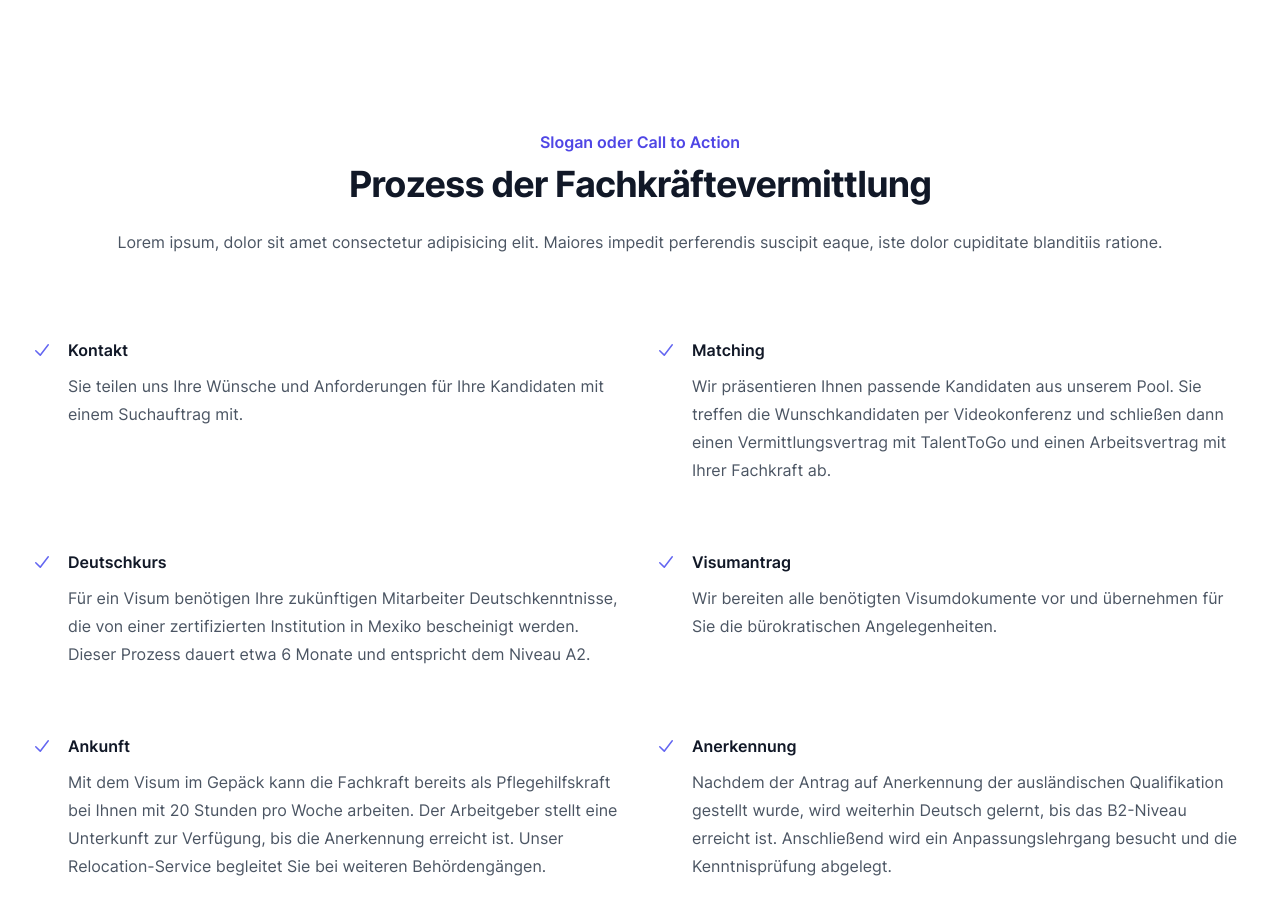
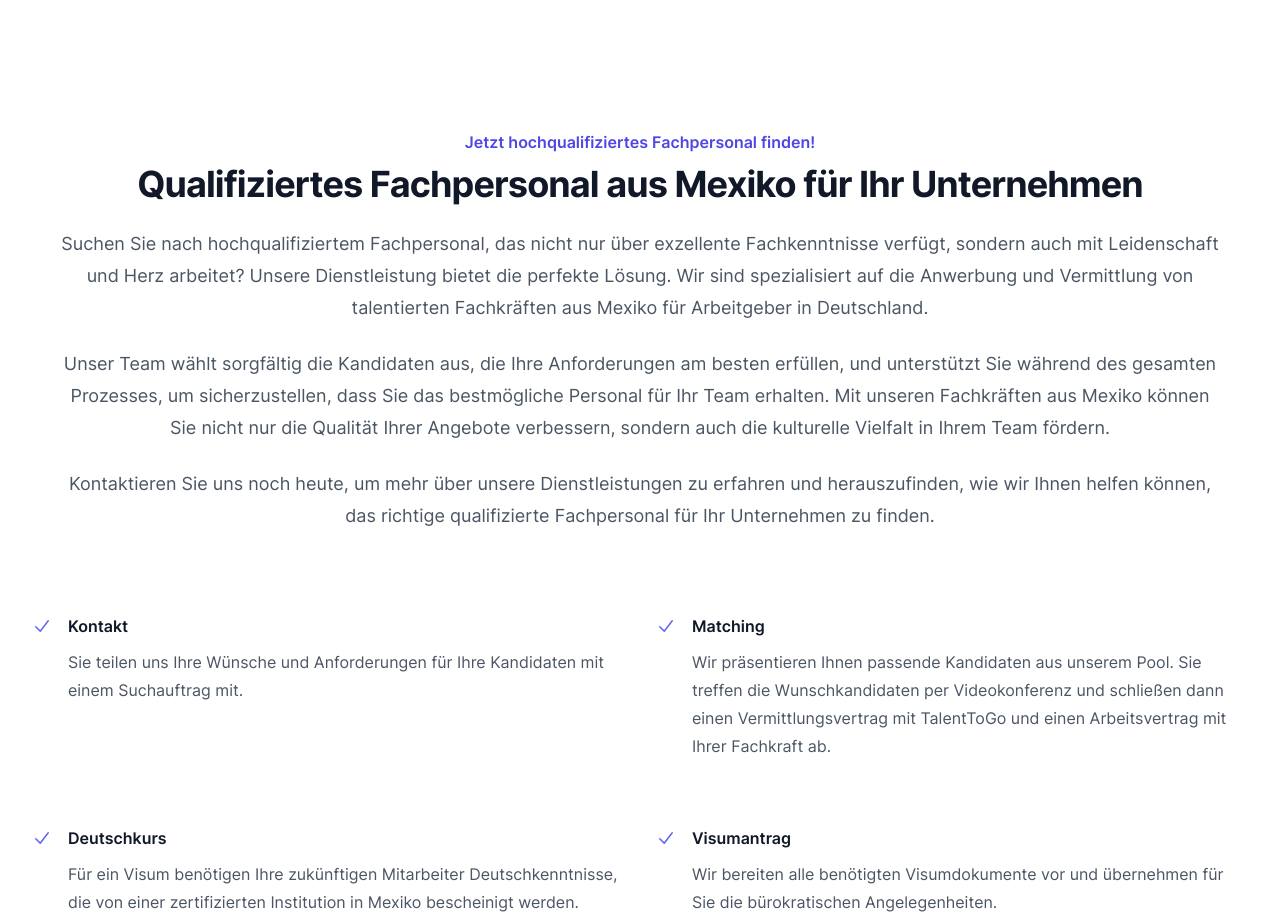
Before and after one commit to thomaserdmenger/TalentToGo, a React (Vite) app in the folder frontend/: page /employer in a window 1280 px wide. Shown: the part 800-1722 px from the top of the page. Built offline with nearby package versions, Linux system fonts and the light colour scheme.

Commit message:
Update Text and Styles in Process Section on Employers Page

```diff
--- a/frontend/src/data/employerData.js
+++ b/frontend/src/data/employerData.js
@@ -2,13 +2,13 @@ export const employerDataDE = {
   heading: "TalentToGo",
   subheading: "Wir finden die Fachkräfte, die Sie dringend benötigen",
   text: "Anim aute id magna aliqua ad ad non deserunt sunt. Qui irure qui lorem cupidatat commodo. Elit sunt amet fugiat veniam occaecat fugiat aliqua.",
-}
+};
 
 export const employerDataES = {
   heading: "TalentToGo",
   subheading: "Encontramos los trabajadores cualificados que necesita con urgencia",
   text: "Anim aute id magna aliqua ad ad non deserunt sunt. Qui irure qui lorem cupidatat commodo. Elit sunt amet fugiat veniam occaecat fugiat aliqua.",
-}
+};
 
 export const employerPlacementDE = {
   features: [
@@ -55,10 +55,14 @@ export const employerPlacementDE = {
         "Nach bestandener Anerkennung bleibt die Fachkraft gemäß Vereinbarung im Arbeitsvertrag für zwei Jahre im Unternehmen, um Sie zu unterstützen.",
     },
   ],
-  slogan: "Slogan oder Call to Action",
-  heading: "Prozess der Fachkräftevermittlung",
-  text: " Lorem ipsum, dolor sit amet consectetur adipisicing elit. Maiores impedit perferendis suscipit eaque, iste dolor cupiditate blanditiis ratione.",
-}
+  slogan: "Jetzt hochqualifiziertes Fachpersonal finden!",
+  heading: "Qualifiziertes Fachpersonal aus Mexiko für Ihr Unternehmen",
+  text: [
+    "Suchen Sie nach hochqualifiziertem Fachpersonal, das nicht nur über exzellente Fachkenntnisse verfügt, sondern auch mit Leidenschaft und Herz arbeitet? Unsere Dienstleistung bietet die perfekte Lösung. Wir sind spezialisiert auf die Anwerbung und Vermittlung von talentierten Fachkräften aus Mexiko für Arbeitgeber in Deutschland.",
+    "Unser Team wählt sorgfältig die Kandidaten aus, die Ihre Anforderungen am besten erfüllen, und unterstützt Sie während des gesamten Prozesses, um sicherzustellen, dass Sie das bestmögliche Personal für Ihr Team erhalten. Mit unseren Fachkräften aus Mexiko können Sie nicht nur die Qualität Ihrer Angebote verbessern, sondern auch die kulturelle Vielfalt in Ihrem Team fördern.",
+    "Kontaktieren Sie uns noch heute, um mehr über unsere Dienstleistungen zu erfahren und herauszufinden, wie wir Ihnen helfen können, das richtige qualifizierte Fachpersonal für Ihr Unternehmen zu finden.",
+  ],
+};
 
 export const employerPlacementES = {
   features: [
@@ -105,10 +109,14 @@ export const employerPlacementES = {
         "Tras el reconocimiento exitoso, el especialista permanecerá en la empresa durante dos años según lo acordado en el contrato de trabajo para ayudarle.",
     },
   ],
-  slogan: "Slogan or Call to Action",
-  heading: "Proceso de colocación de trabajadores calificados",
-  text: "Lorem ipsum, dolor sit amet consectetur adipisicing elit. Maiores impedit perferendis suscipit eaque, iste dolor cupiditate blanditiis ratione.",
-}
+  slogan: "¡Encuentre personal altamente calificado ahora!",
+  heading: "Personal calificado de México para su empresa",
+  text: [
+    "¿Está buscando personal altamente calificado que no solo posea excelentes conocimientos técnicos, sino que también trabaje con pasión y corazón? Nuestro servicio ofrece la solución perfecta. Estamos especializados en el reclutamiento y colocación de talentos de México para empleadores en Alemania.",
+    "Nuestro equipo selecciona cuidadosamente a los candidatos que mejor cumplen con sus requisitos y lo apoya durante todo el proceso para asegurar que obtenga el mejor personal posible para su equipo. Con nuestro personal de México, no solo puede mejorar la calidad de sus ofertas, sino también promover la diversidad cultural en su equipo.",
+    "Contáctenos hoy mismo para obtener más información sobre nuestros servicios y descubrir cómo podemos ayudarlo a encontrar el personal calificado adecuado para su empresa.",
+  ],
+};
 
 export const employerFaqDE = {
   faqs: [
@@ -146,7 +154,7 @@ export const employerFaqDE = {
     },
   ],
   heading: "Häufig gestelle Fragen",
-}
+};
 
 export const employerFaqES = {
   faqs: [
@@ -183,4 +191,4 @@ export const employerFaqES = {
     },
   ],
   heading: "Preguntas frecuentes",
-}
+};
--- a/frontend/src/pages/EmployerPage.jsx
+++ b/frontend/src/pages/EmployerPage.jsx
@@ -1,24 +1,24 @@
-import { Disclosure } from "@headlessui/react"
-import { MinusSmallIcon, PlusSmallIcon } from "@heroicons/react/24/outline"
-import { useContext } from "react"
-import { CheckIcon } from "@heroicons/react/20/solid"
-import { languageContext } from "../Context/Context.jsx"
-import Footer from "../components/Footer.jsx"
-import Hero from "../components/Hero"
-import { employerDataDE, employerDataES } from "../data/employerData.js"
-import { homeDataHeroDE, homeDataHeroES } from "../data/homeData.js"
-import { navigationDE, navigationES } from "../data/navigation.js"
+import { Disclosure } from "@headlessui/react";
+import { MinusSmallIcon, PlusSmallIcon } from "@heroicons/react/24/outline";
+import { useContext } from "react";
+import { CheckIcon } from "@heroicons/react/20/solid";
+import { languageContext } from "../Context/Context.jsx";
+import Footer from "../components/Footer.jsx";
+import Hero from "../components/Hero";
+import { employerDataDE, employerDataES } from "../data/employerData.js";
+import { homeDataHeroDE, homeDataHeroES } from "../data/homeData.js";
+import { navigationDE, navigationES } from "../data/navigation.js";
 import {
   employerPlacementDE,
   employerPlacementES,
   employerFaqDE,
   employerFaqES,
-} from "../data/employerData.js"
-import ContactForm from "../components/ContactForm.jsx"
-import HeroVideo from "../components/HeroVideo.jsx"
+} from "../data/employerData.js";
+import ContactForm from "../components/ContactForm.jsx";
+import HeroVideo from "../components/HeroVideo.jsx";
 
 const EmployerPage = () => {
-  const { language } = useContext(languageContext)
+  const { language } = useContext(languageContext);
 
   return (
     <>
@@ -47,9 +47,18 @@ const EmployerPage = () => {
                       <p className="mt-2 text-3xl font-bold tracking-tight text-gray-900 sm:text-4xl">
                         {employerPlacementDE.heading}
                       </p>
-                      <p className="mt-6 text-base leading-7 text-gray-600">
+                      {/* <p className="mt-6 text-base leading-7 text-gray-600">
                         {employerPlacementDE.text}
-                      </p>
+                      </p> */}
+                      {employerPlacementDE.text.map((text, index) => {
+                        return (
+                          <p
+                            className="mt-6 text-lg leading-8 text-gray-600 px-6 max-w-[1250px] mx-auto"
+                            key={index}>
+                            {text}
+                          </p>
+                        );
+                      })}
                     </div>
                     <dl className="col-span-2 grid grid-cols-1 gap-x-8 gap-y-10 text-base leading-7 text-gray-600 sm:grid-cols-2 lg:gap-y-16">
                       {employerPlacementDE.features.map((feature) => (
@@ -77,9 +86,17 @@ const EmployerPage = () => {
                       <p className="mt-2 text-3xl font-bold tracking-tight text-gray-900 sm:text-4xl">
                         {employerPlacementES.heading}
                       </p>
-                      <p className="mt-6 text-base leading-7 text-gray-600">
-                        {employerPlacementES.text}
-                      </p>
+
+                      {/* {employerPlacementES.text} */}
+                      {employerPlacementES.text.map((text, index) => {
+                        return (
+                          <p
+                            className="mt-6 text-lg leading-8 text-gray-600 px-6 max-w-[1250px] mx-auto"
+                            key={index}>
+                            {text}
+                          </p>
+                        );
+                      })}
                     </div>
                     <dl className="col-span-2 grid grid-cols-1 gap-x-8 gap-y-10 text-base leading-7 text-gray-600 sm:grid-cols-2 lg:gap-y-16">
                       {employerPlacementES.features.map((feature) => (
@@ -182,7 +199,7 @@ const EmployerPage = () => {
       </main>
       <Footer />
     </>
-  )
-}
+  );
+};
 
-export default EmployerPage
+export default EmployerPage;
```
